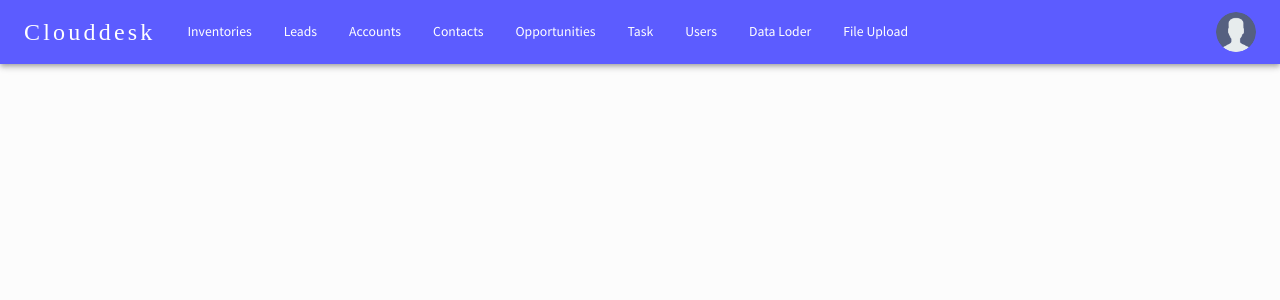
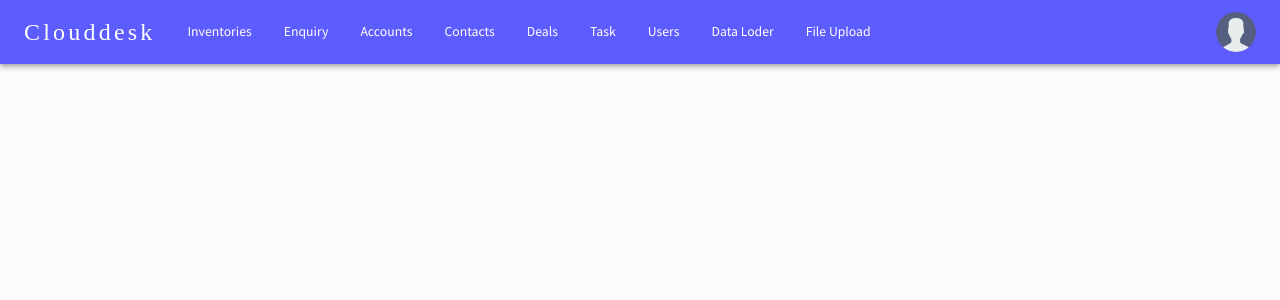
Before and after one commit to sure369/crm-mysql, a React (Create React App) app: page /leads in a window 1280 px wide. Shown: the top 300 px of the page. Built offline with nearby package versions, Linux system fonts and the light colour scheme.

Commit message:
Enquiry,Deals name change

```diff
--- a/src/scenes/global/AppNavbar.jsx
+++ b/src/scenes/global/AppNavbar.jsx
@@ -2,16 +2,15 @@ import  React,{useState} from 'react';
 import {AppBar,Box,Toolbar,Typography,IconButton,Menu,Container,Avatar,
   Tooltip,MenuItem,Button} from '@mui/material';
 import MenuIcon from '@mui/icons-material/Menu';
-import AdbIcon from '@mui/icons-material/Adb';
 import { Link, NavLink } from "react-router-dom"
 import mainLogo  from '../assets/user image.png';
 
 const pages = [
   { title: 'Inventories', toNav: '/inventories' },
-  { title: 'Leads', toNav: '/leads' },
+  { title: 'Enquiry', toNav: '/enquiries' },
   { title: 'Accounts', toNav: '/accounts' },
   { title: 'Contacts', toNav: '/contacts' },
-  { title: 'Opportunities', toNav: '/opportunities' },
+  { title: 'Deals', toNav: '/deals' },
   { title: 'Task', toNav: '/task' },
   { title: 'Users', toNav: '/users' },
   { title: 'Data Loder', toNav: '/dataLoder' },
--- a/src/scenes/leads/index.jsx
+++ b/src/scenes/leads/index.jsx
@@ -237,8 +237,8 @@ const Leads = () => {
 
       <Box m="20px">
         <Header
-          title="Leads"
-          subtitle="List of Leads"
+          title="Enquiry"
+          subtitle="List of Enquiries"
         />
         <Box
           m="40px 0 0 0"
--- a/src/scenes/opportunities/ModalInventoryOpp.jsx
+++ b/src/scenes/opportunities/ModalInventoryOpp.jsx
@@ -134,7 +134,7 @@ const ModalInventoryOpportunity = ({ item, handleModal }) => {
 
         <Grid item xs={12} style={{ margin: "20px" }}>
             <div style={{ textAlign: "center", marginBottom: "10px" }}>
-                <h3>New Opportunity</h3>
+                <h3>New Deals</h3>
             </div>
             <div>
                 <Formik
--- a/src/scenes/opportunities/ModalLeadOpp.jsx
+++ b/src/scenes/opportunities/ModalLeadOpp.jsx
@@ -132,7 +132,7 @@ const ModalLeadOpportunity = ({ item, handleModal }) => {
 
         <Grid item xs={12} style={{ margin: "20px" }}>
             <div style={{ textAlign: "center", marginBottom: "10px" }}>
-                <h3>New Opportunity</h3>
+                <h3>New Deals</h3>
             </div>
             <div>
                 <Formik
--- a/src/scenes/opportunities/index.jsx
+++ b/src/scenes/opportunities/index.jsx
@@ -300,10 +300,10 @@ const Opportunities = () => {
         fontWeight="bold"
         sx={{ m: "0 0 5px 0" }}
       >
-        Opportunities
+        Deals
       </Typography>
       <Typography variant="h5" color={colors.greenAccent[400]} >
-       List Of {filterOpportunity} Opportunities
+       List Of {filterOpportunity} Deals
       </Typography>
 
         <Box
--- a/src/scenes/opportunities/indexMobile.jsx
+++ b/src/scenes/opportunities/indexMobile.jsx
@@ -149,8 +149,8 @@ const OpportunitiesMobile = () => {
 
       <Box m="20px">
         <Header
-          title="Opportunities"
-          subtitle="List of Opportunity"
+          title="Deals"
+          subtitle="List of Deals"
         />
 
         <div className='btn-test'>
--- a/src/scenes/recordDetailPage/LeadDetailPage.jsx
+++ b/src/scenes/recordDetailPage/LeadDetailPage.jsx
@@ -158,7 +158,7 @@ const LeadDetailPage = ({ item }) => {
         <Grid item xs={12} style={{ margin: "20px" }}>
             <div style={{ textAlign: "center", marginBottom: "10px" }}>
                 {
-                    showNew ? <h3>New Lead</h3> : <h3>Lead Detail Page </h3>
+                    showNew ? <h3>New Enquiry</h3> : <h3>Enquiry Detail Page </h3>
                 }
             </div>
             <div>
--- a/src/scenes/recordDetailPage/OpportunityDetailPage.jsx
+++ b/src/scenes/recordDetailPage/OpportunityDetailPage.jsx
@@ -192,7 +192,7 @@ const OpportunityDetailPage = ({ item }) => {
         <Grid item xs={12} style={{ margin: "20px" }}>
             <div style={{ textAlign: "center", marginBottom: "10px" }}>
                 {
-                    showNew ? <h3>New Opportunity</h3> : <h3>Opportunity Detail Page </h3>
+                    showNew ? <h3>New Deals</h3> : <h3>Deals Detail Page </h3>
                 }
             </div>
             <div>
```
